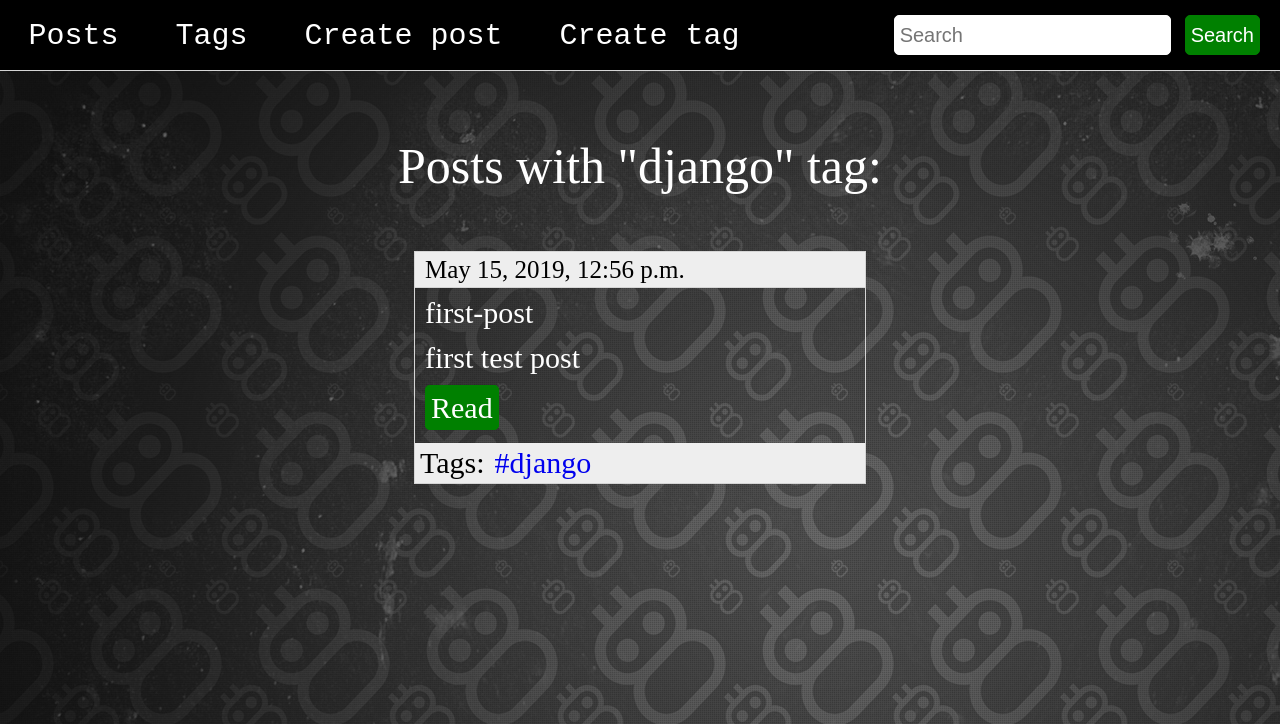
After one commit to Sergey-user/Blog_site, a Django app: page /blog/tag/django/ in a window 1280 px wide. The commit adds this page. Shown: the top 724 px of the page. Run offline with Django 3.2, Linux system fonts and the light colour scheme; data comes from the database, SQL or seed files in the repository; both versions use the stored data as it was after the commit.

Commit message:
Изменение интерфейса карты поста и создания страниц тега

```diff
--- a/django_site_blog/blogEgnine/blog/templates/blog/base.html
+++ b/django_site_blog/blogEgnine/blog/templates/blog/base.html
@@ -17,7 +17,7 @@
     <nav>
       <ul>
         <li><a href="{% url 'posts_list_url' %}" class={% if request.path == '/blog/posts' %}active{%endif%}>Posts</a></li>
-        <li><a href="{% url 'tags_list_url' %}" class={% if request.path == 'blog/tags'%}active{%endif%}>Tags</a></li>
+        <li><a href="{% url 'tags_list_url' %}" class={% if request.path == '/blog/tags'%}active{%endif%}>Tags</a></li>
         <li><a href="#" class={% if request.path == 'blog/posts/create'%}active{%endif%}>Create post</a></li>
         <li><a href="#" class={% if request.path == 'blog/tag/create'%}active{%endif%}>Create tag</a></li>
       </ul>
--- a/django_site_blog/blogEgnine/blog/templates/blog/includes/post_card_template.html
+++ b/django_site_blog/blogEgnine/blog/templates/blog/includes/post_card_template.html
@@ -5,4 +5,10 @@
     <p>{{ post.body }}</p>
     <a href="{{ post.get_absolute_url }}">Read</a>
   </div>
+  <div class="post_footer">
+    <h4>Tags:</h4>
+    {% for tag in post.tags.all %}
+      <a href="{{ tag.get_absolute_url }}">#{{ tag.title }}</a>
+    {% endfor %}
+  </div>
 </div>
--- /dev/null
+++ b/django_site_blog/blogEgnine/blog/templates/blog/tag_detail.html
@@ -0,0 +1,21 @@
+{% extends 'blog/base.html' %}
+{% load static %}
+{% block link %}
+
+<link rel="stylesheet" href="{% static 'css/post_card_template.css' %}">
+{% endblock %}
+
+{% block title %}
+  {{ tag.title }}
+{% endblock %}
+
+{% block content %}
+
+  <main style= 'display: flex; align-items: center; flex-direction: column; width: 100%;'>
+    <h3 style='color: white; font-size: 50px; margin-bottom:60px;'>Posts with "{{ tag.title }}" tag:</h3>
+    {% for post in tag.posts.all %}
+      {% include 'blog/includes/post_card_template.html' %}
+    {% endfor %}
+  </main>
+
+{% endblock %}
--- a/django_site_blog/blogEgnine/blog/templates/blog/tags_list.html
+++ b/django_site_blog/blogEgnine/blog/templates/blog/tags_list.html
@@ -15,8 +15,8 @@
     <h3>Tags:</h3>
     <div class="tags_list">
       {% for tag in tags %}
-        <a href="{{ tag.get_absolute_url }}">{{ tag.title }}</a>
+        <a href="{{ tag.get_absolute_url }}">#{{ tag.title }}</a>
     </div>
   </main>
-
+      {% endfor %}
 {% endblock %}
--- a/django_site_blog/blogEgnine/blog/views.py
+++ b/django_site_blog/blogEgnine/blog/views.py
@@ -14,7 +14,7 @@ def post_detail(request, slug):
 
 def tags_list(request):
     tags = Tag.objects.all()
-    return render(request, 'blog/posts_list.html', context={'tags':tags})
+    return render(request, 'blog/tags_list.html', context={'tags':tags})
 
 def tag_detail(request, slug):
     tag = Tag.objects.get(slug__iexact=slug)
--- a/django_site_blog/blogEgnine/static/css/base.css
+++ b/django_site_blog/blogEgnine/static/css/base.css
@@ -29,7 +29,7 @@ header a{
   color: white;
   text-decoration: none;
   font-family: 'Courier New';
-  transition: 0.3s;
+  transition: 0.4s;
 
 }
 
--- /dev/null
+++ b/django_site_blog/blogEgnine/static/css/post_card_template.css
@@ -0,0 +1,56 @@
+.post_card{
+  border: 1px solid #d5d5d5;
+  font-size: 30px;
+  width: 450px;
+}
+
+.post_header{
+  background: #eeeeee;
+  font-size: 25px;
+  padding: 5px;
+  padding-left: 10px;
+  border-bottom: 1px solid #d5d5d5;
+  margin-bottom: 10px;
+}
+
+.post_content{
+  padding-left: 10px;
+  color: white;
+}
+
+
+.post_content p{
+  margin-top: 15px;
+  margin-bottom: 20px;
+}
+
+.post_content a{
+  border: 1px solid green;
+  border-radius: 5px;
+  background: green;
+  color: white;
+  text-decoration: none;
+  padding: 5px;
+}
+
+
+.post_footer{
+  display: flex;
+  background: #eeeeee;
+  margin-top: 20px;
+  padding: 5px;
+}
+
+.post_footer h4{
+  margin-right: 10px;
+
+}
+
+.post_footer a{
+  text-decoration: none;
+}
+
+.post_footer a:hover{
+  color: black;
+  text-decoration: underline;
+}
```
Also changed, not shown: django_site_blog/blogEgnine/blog/templates/blog/posts_list.html (+1 -9 lines), django_site_blog/blogEgnine/static/css/post_list.css (+0 -37 lines), django_site_blog/blogEgnine/static/css/tags_list.css (+7 -5 lines), django_site_blog/blogEgnine/db.sqlite3.
